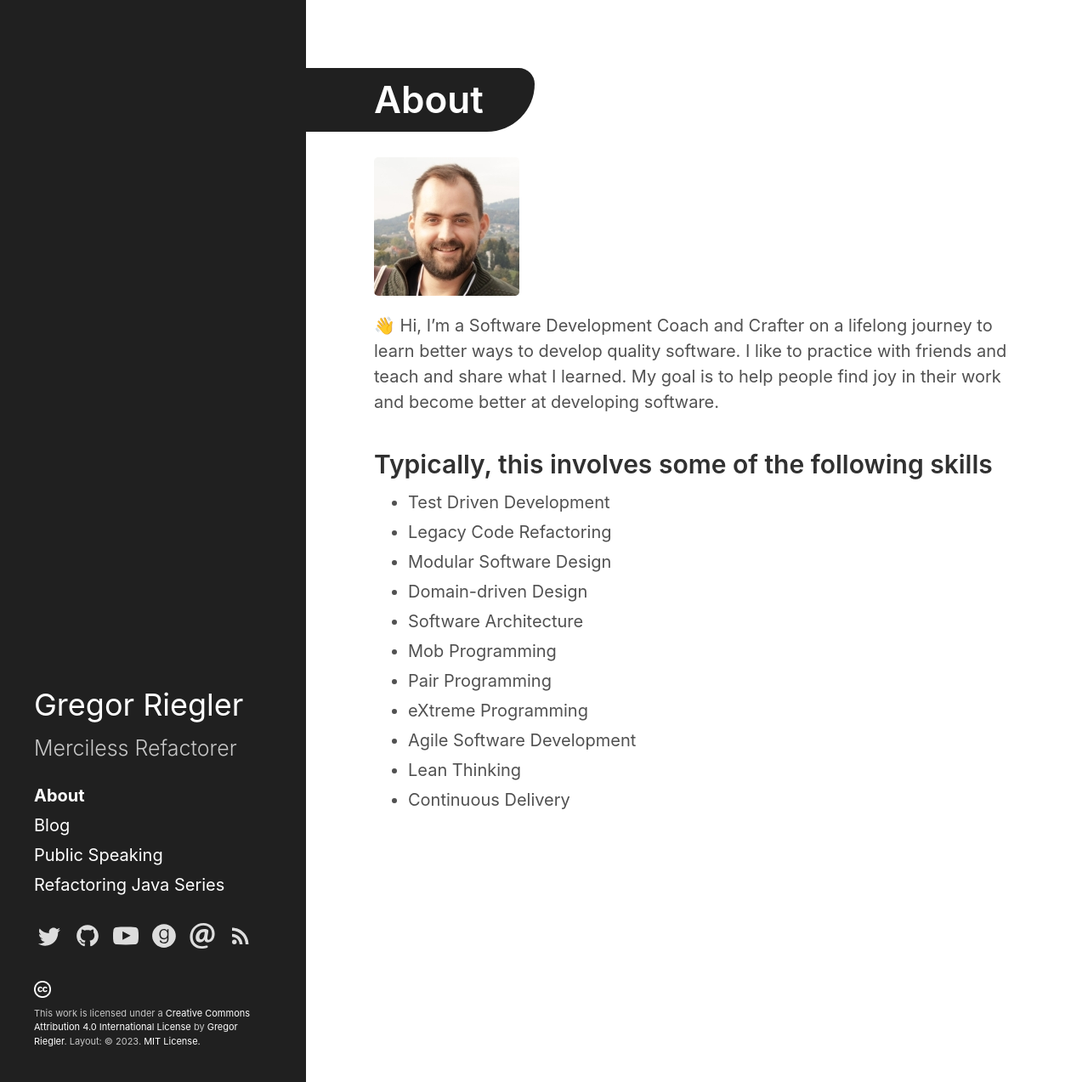
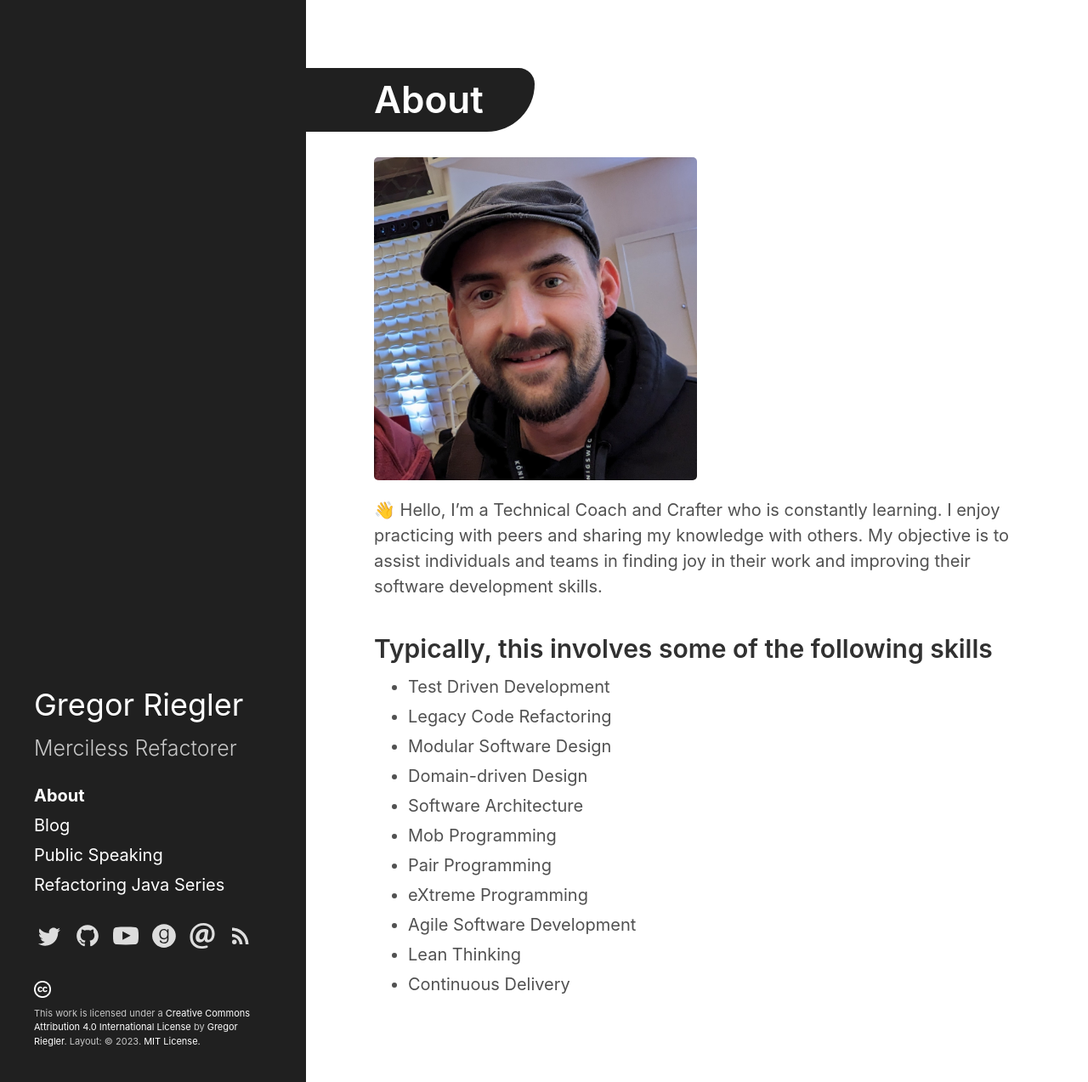
Before and after one commit to gregorriegler/gregorriegler.github.io, a Jekyll site: the page built from about.md, in a window 1280 px wide. Shown: the whole page at 85% size. Built offline with Jekyll 4.4.1, drawn with Linux system fonts in a browser that asks for light colours.

Commit message:
improve about

```diff
--- a/about.md
+++ b/about.md
@@ -5,8 +5,10 @@ sidebar_link: true
 sidebar_sort_order: 0
 ---
 
-![Gregor Riegler!](/assets/img/profile_gregor.jpg)
-👋 Hi, I’m a Software Development Coach and Crafter on a lifelong journey to learn better ways to develop quality software. I like to practice with friends and teach and share what I learned. My goal is to help people find joy in their work and become better at developing software.
+![Gregor Riegler!](/assets/img/Portrait.jpg){:width="50%"}
+👋 Hello, I'm a Technical Coach and Crafter who is constantly learning.
+I enjoy practicing with peers and sharing my knowledge with others.
+My objective is to assist individuals and teams in finding joy in their work and improving their software development skills.
 
 ## Typically, this involves some of the following skills
 - Test Driven Development
```
Also changed, not shown: assets/img/Portrait.jpg (added).
